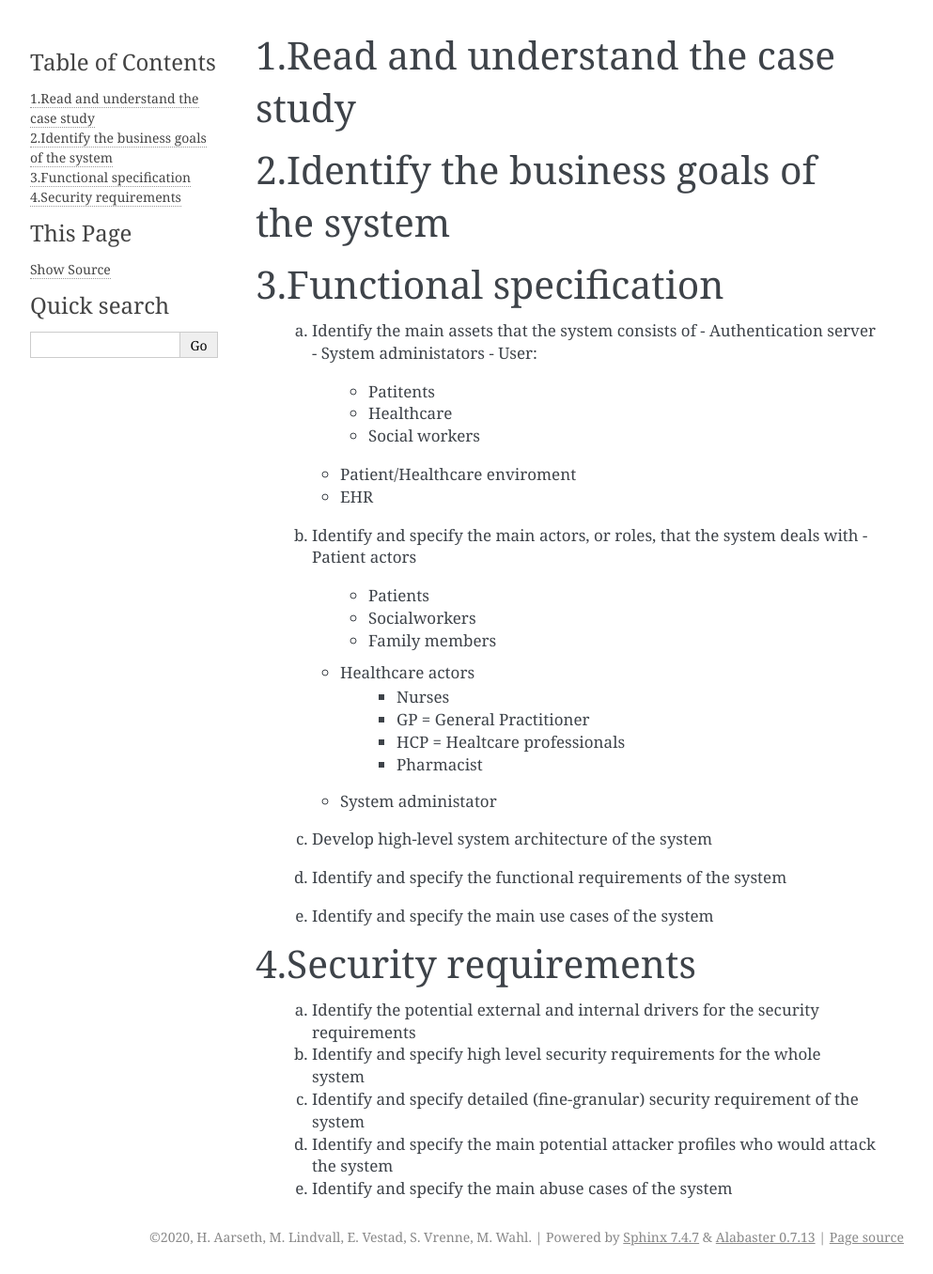
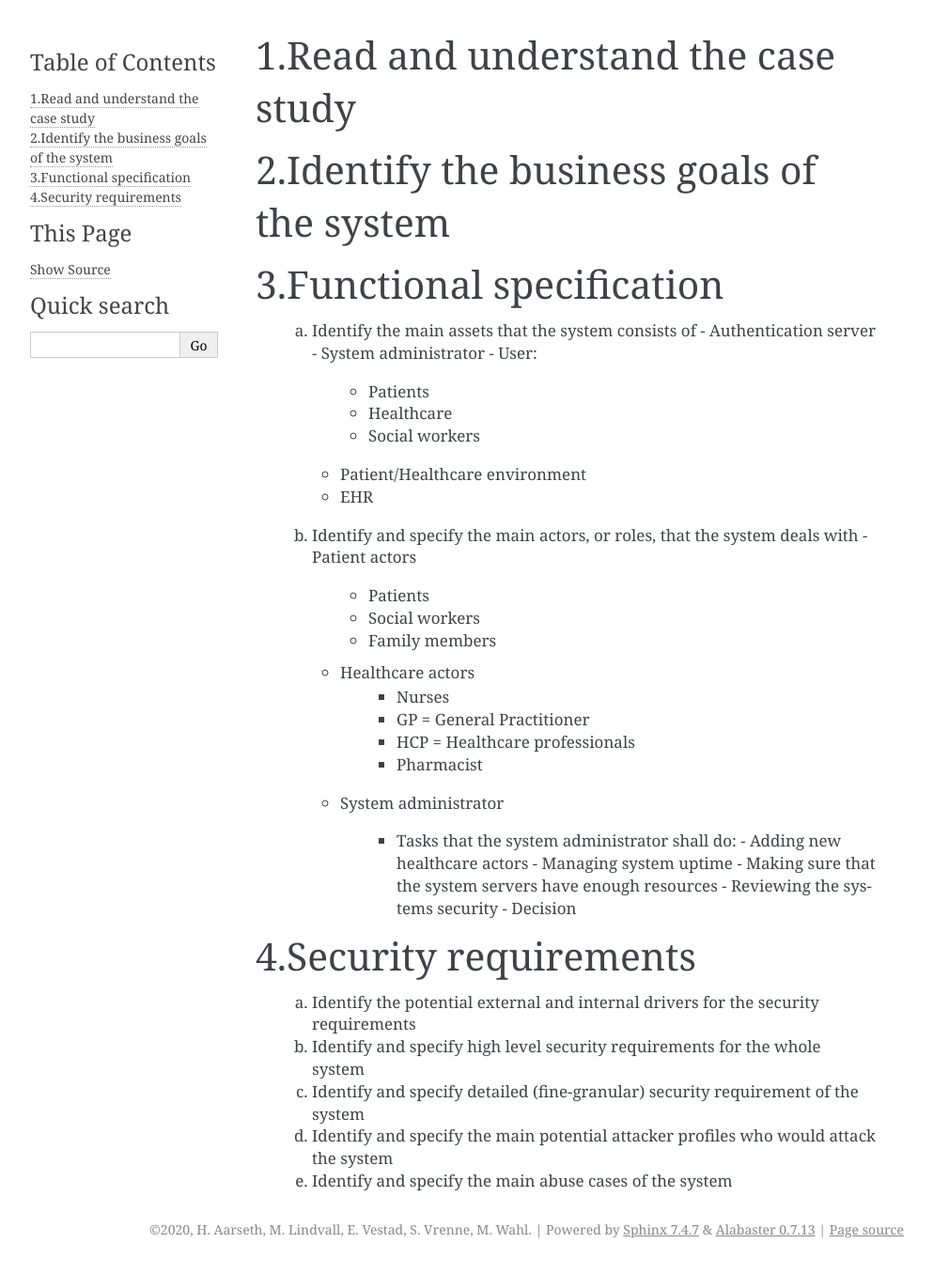
Before and after one commit to SteinarVrenne/school_imt3501, a Sphinx documentation site: the page built from Task 1/source/pages/01_task1.rst, in a window 1280 px wide. Shown: the whole page at 94% size, without its empty margins (148-1141 px from the left). Built offline with Sphinx 7.4.7, drawn with Linux system fonts in a browser that asks for light colours.

Commit message:
3b: startet på system administator

```diff
--- a/Task 1/source/pages/01_task1.rst
+++ b/Task 1/source/pages/01_task1.rst
@@ -9,25 +9,43 @@
 --------------------------
     a. Identify the main assets that the system consists of
        -  Authentication server
-       -  System administators
+       -  System administrator
        -  User:
-          -  Patitents
+          -  Patients
           -  Healthcare
           -  Social workers
-       -  Patient/Healthcare enviroment
+       -  Patient/Healthcare environment
        -  EHR
 
     b. Identify and specify the main actors, or roles, that the system deals with
        - Patient actors
           - Patients
-          - Socialworkers
+          - Social workers
           - Family members
        - Healthcare actors
           - Nurses
           - GP = General Practitioner
-          - HCP = Healtcare professionals
+          - HCP = Healthcare professionals
           - Pharmacist
-       - System administator
+       - System administrator
+
+          - Tasks that the system administrator shall do:
+            - Adding new healthcare actors
+            - Managing system uptime
+            - Making sure that the system servers have enough resources
+            - Reviewing the systems security
+            - Decision
+
+..
+            From Task1.pds:
+            "System monitoring:   System  administrators  (trusted  entities)  will  be  assigned  to  manage  the operation  of  your  system.
+            The  administrators  are  responsible  for  the  upkeep,  configuration,  and reliable operation of the system to ensure, but not limited to,
+            performance, resources, and security of the system to meet the needs of the patients and healthcare providers."
+
+
+
+
+
 
 
     c. Develop high-level system architecture of the system
```
Also changed, not shown: Task 2/README.md.
